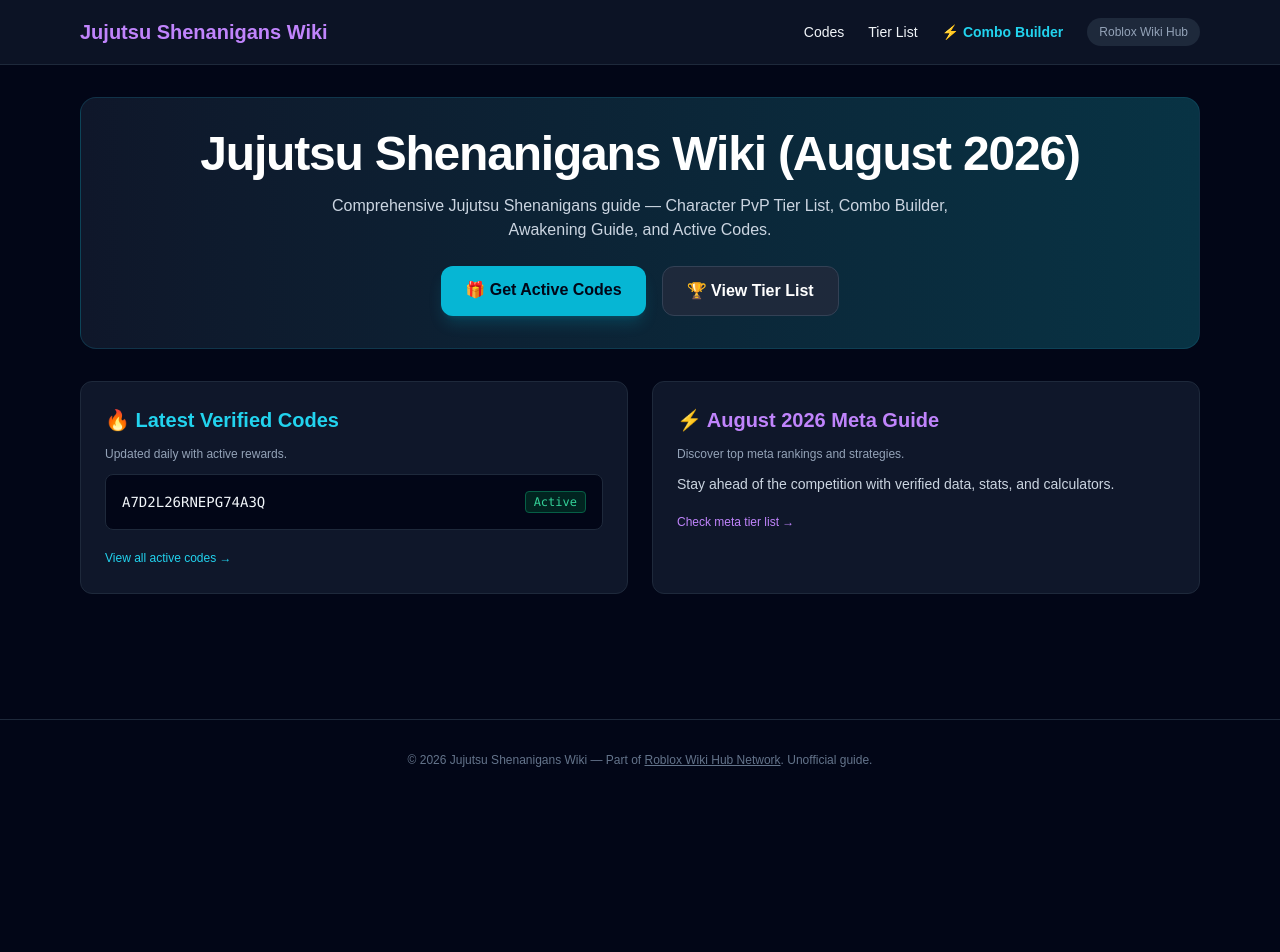
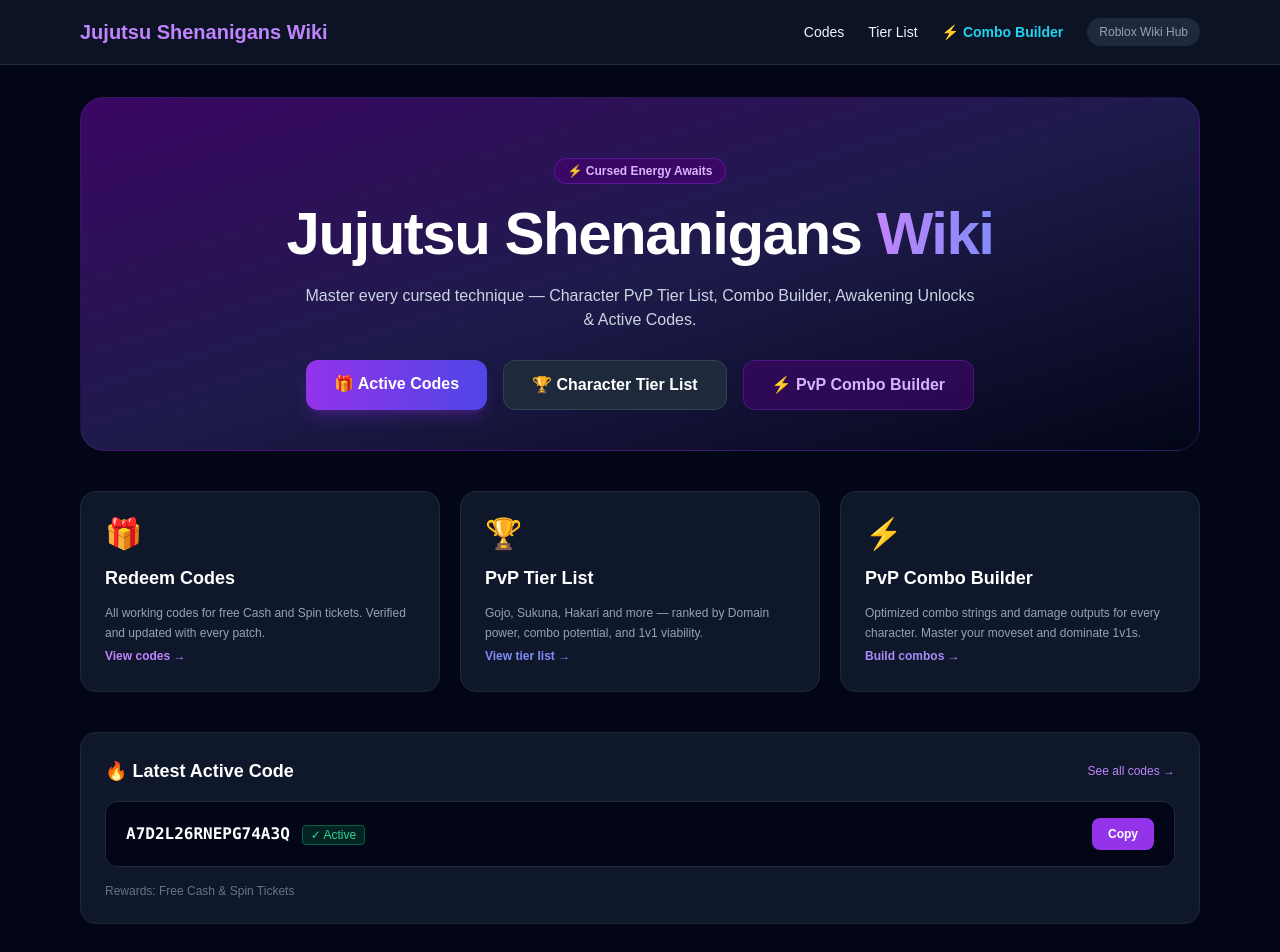
Before and after one commit to lianlele168/jujutsu-shenanigans-wiki, a Next.js app: page / in a window 1280 px wide. Shown: the top 952 px of the page. Before the commit the page ends 800 px from the top, so only its background shows below. Built offline with nearby package versions, Linux system fonts and the light colour scheme.

Commit message:
feat: overhaul homepage with purple cursed energy theme, tool nav cards, remove dates

```diff
--- a/src/app/page.tsx
+++ b/src/app/page.tsx
@@ -1,42 +1,88 @@
-export default function Home() {
+'use client';
+import { useState } from 'react';
+
+export default function HomePage() {
+  const [copied, setCopied] = useState('');
+
+  const copy = (code: string) => {
+    navigator.clipboard.writeText(code);
+    setCopied(code);
+    setTimeout(() => setCopied(''), 2000);
+  };
+
   return (
-    <div className="space-y-8">
-      <section className="bg-gradient-to-r from-slate-900 to-cyan-950 border border-cyan-800/40 rounded-2xl p-8 text-center space-y-4">
-        <h1 className="text-3xl md:text-5xl font-black text-white tracking-tight">
-          Jujutsu Shenanigans Wiki (August 2026)
+    <div className="space-y-10">
+      {/* Hero */}
+      <section className="relative overflow-hidden bg-gradient-to-br from-purple-950 via-indigo-950 to-slate-950 border border-purple-800/30 rounded-3xl p-10 text-center space-y-5">
+        <div className="absolute inset-0 -z-10">
+          <div className="absolute top-0 left-1/3 w-96 h-48 bg-purple-600/10 blur-[100px] rounded-full" />
+          <div className="absolute bottom-0 right-1/4 w-64 h-32 bg-indigo-500/10 blur-[80px] rounded-full" />
+        </div>
+        <div className="inline-flex items-center gap-2 px-3 py-1 rounded-full bg-purple-950 border border-purple-700/50 text-purple-300 text-xs font-semibold">
+          ⚡ Cursed Energy Awaits
+        </div>
+        <h1 className="text-4xl md:text-6xl font-black text-white tracking-tight">
+          Jujutsu Shenanigans <span className="text-transparent bg-clip-text bg-gradient-to-r from-purple-400 to-indigo-400">Wiki</span>
         </h1>
-        <p className="text-slate-300 max-w-2xl mx-auto text-sm md:text-base">
-          Comprehensive Jujutsu Shenanigans guide — Character PvP Tier List, Combo Builder, Awakening Guide, and Active Codes.
+        <p className="text-slate-300 max-w-2xl mx-auto text-sm md:text-base leading-relaxed">
+          Master every cursed technique — Character PvP Tier List, Combo Builder, Awakening Unlocks & Active Codes.
         </p>
-        <div className="flex justify-center space-x-4 pt-2">
-          <a href="/codes" className="bg-cyan-500 hover:bg-cyan-400 text-slate-950 font-bold px-6 py-3 rounded-xl transition shadow-lg shadow-cyan-500/20">
-            🎁 Get Active Codes
+        <div className="flex flex-wrap justify-center gap-4 pt-2">
+          <a href="/codes" className="bg-gradient-to-r from-purple-600 to-indigo-600 hover:from-purple-500 hover:to-indigo-500 text-white font-bold px-7 py-3 rounded-xl transition shadow-lg shadow-purple-600/25">
+            🎁 Active Codes
           </a>
-          <a href="/tier-list" className="bg-slate-800 hover:bg-slate-700 text-white font-bold px-6 py-3 rounded-xl transition border border-slate-700">
-            🏆 View Tier List
+          <a href="/tier-list" className="bg-slate-800 hover:bg-slate-700 text-white font-bold px-7 py-3 rounded-xl transition border border-slate-700">
+            🏆 Character Tier List
+          </a>
+          <a href="/combo-calculator" className="bg-purple-950/70 hover:bg-purple-900/70 text-purple-300 font-bold px-7 py-3 rounded-xl transition border border-purple-800/50">
+            ⚡ PvP Combo Builder
           </a>
         </div>
       </section>
 
-      <section className="grid md:grid-cols-2 gap-6">
-        <div className="bg-slate-900 border border-slate-800 rounded-xl p-6 space-y-3">
-          <h2 className="text-xl font-bold text-cyan-400">🔥 Latest Verified Codes</h2>
-          <p className="text-xs text-slate-400">Updated daily with active rewards.</p>
-          <div className="bg-slate-950 p-4 rounded-lg border border-slate-800 text-sm font-mono flex items-center justify-between">
-            <span>A7D2L26RNEPG74A3Q</span>
-            <span className="text-xs text-emerald-400 bg-emerald-950/80 border border-emerald-800 px-2 py-0.5 rounded">Active</span>
+      {/* Tool Nav Cards */}
+      <section className="grid grid-cols-1 md:grid-cols-3 gap-5">
+        <a href="/codes" className="group bg-slate-900 hover:bg-slate-800 border border-slate-800 hover:border-purple-700/50 rounded-2xl p-6 space-y-3 transition-all duration-200 hover:-translate-y-1">
+          <div className="text-3xl">🎁</div>
+          <h2 className="text-lg font-bold text-white group-hover:text-purple-400 transition-colors">Redeem Codes</h2>
+          <p className="text-xs text-slate-400 leading-relaxed">All working codes for free Cash and Spin tickets. Verified and updated with every patch.</p>
+          <span className="text-xs text-purple-400 font-semibold">View codes →</span>
+        </a>
+
+        <a href="/tier-list" className="group bg-slate-900 hover:bg-slate-800 border border-slate-800 hover:border-indigo-700/50 rounded-2xl p-6 space-y-3 transition-all duration-200 hover:-translate-y-1">
+          <div className="text-3xl">🏆</div>
+          <h2 className="text-lg font-bold text-white group-hover:text-indigo-400 transition-colors">PvP Tier List</h2>
+          <p className="text-xs text-slate-400 leading-relaxed">Gojo, Sukuna, Hakari and more — ranked by Domain power, combo potential, and 1v1 viability.</p>
+          <span className="text-xs text-indigo-400 font-semibold">View tier list →</span>
+        </a>
+
+        <a href="/combo-calculator" className="group bg-slate-900 hover:bg-slate-800 border border-slate-800 hover:border-violet-700/50 rounded-2xl p-6 space-y-3 transition-all duration-200 hover:-translate-y-1">
+          <div className="text-3xl">⚡</div>
+          <h2 className="text-lg font-bold text-white group-hover:text-violet-400 transition-colors">PvP Combo Builder</h2>
+          <p className="text-xs text-slate-400 leading-relaxed">Optimized combo strings and damage outputs for every character. Master your moveset and dominate 1v1s.</p>
+          <span className="text-xs text-violet-400 font-semibold">Build combos →</span>
+        </a>
+      </section>
+
+      {/* Latest Code Preview */}
+      <section className="bg-slate-900 border border-slate-800 rounded-2xl p-6 space-y-4">
+        <div className="flex items-center justify-between">
+          <h2 className="text-lg font-bold text-white flex items-center gap-2">🔥 Latest Active Code</h2>
+          <a href="/codes" className="text-xs text-purple-400 hover:underline">See all codes →</a>
+        </div>
+        <div className="flex items-center justify-between bg-slate-950 border border-slate-800 rounded-xl px-5 py-4">
+          <div>
+            <span className="font-mono text-white text-base font-bold">A7D2L26RNEPG74A3Q</span>
+            <span className="ml-3 text-xs text-emerald-400 bg-emerald-950/80 border border-emerald-800 px-2 py-0.5 rounded">✓ Active</span>
           </div>
-          <a href="/codes" className="inline-block text-xs text-cyan-400 hover:underline pt-2">View all active codes →</a>
+          <button
+            onClick={() => copy('A7D2L26RNEPG74A3Q')}
+            className="text-xs bg-purple-600 hover:bg-purple-500 text-white font-bold px-4 py-2 rounded-lg transition"
+          >
+            {copied === 'A7D2L26RNEPG74A3Q' ? '✓ Copied!' : 'Copy'}
+          </button>
         </div>
-
-        <div className="bg-slate-900 border border-slate-800 rounded-xl p-6 space-y-3">
-          <h2 className="text-xl font-bold text-purple-400">⚡ August 2026 Meta Guide</h2>
-          <p className="text-xs text-slate-400">Discover top meta rankings and strategies.</p>
-          <p className="text-sm text-slate-300">
-            Stay ahead of the competition with verified data, stats, and calculators.
-          </p>
-          <a href="/tier-list" className="inline-block text-xs text-purple-400 hover:underline pt-2">Check meta tier list →</a>
-        </div>
+        <p className="text-xs text-slate-500">Rewards: Free Cash & Spin Tickets</p>
       </section>
     </div>
   );
```
